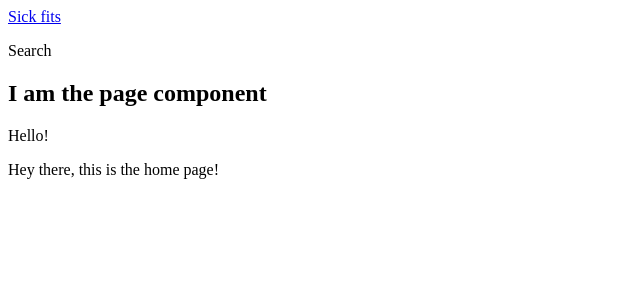
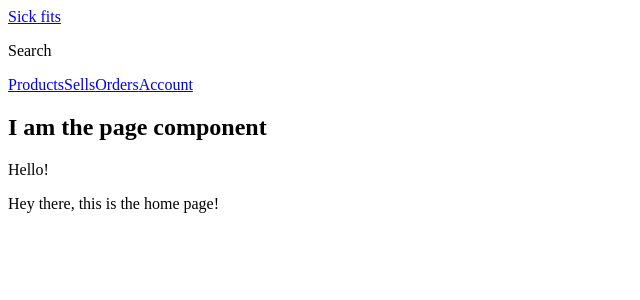
Before and after one commit to islomar/advanced-react-graphql-course, a Next.js app in the folder frontend/: page / in a window 1280 px wide. Shown: the top 300 px of the page, without its empty margins (0-640 px from the left). Built offline with nearby package versions, Linux system fonts and the light colour scheme.

Commit message:
Module 2: add a navigation bar to the Header, creating a <Nav> component

```diff
--- a/frontend/components/Header.js
+++ b/frontend/components/Header.js
@@ -1,4 +1,5 @@
 import Link from 'next/link';
+import Nav from './Nav';
 
 export default function Header() {
   return (
@@ -9,6 +10,7 @@ export default function Header() {
       <div className="sub-class">
         <p>Search</p>
       </div>
+      <Nav />
     </header>
   );
 }
--- /dev/null
+++ b/frontend/components/Nav.js
@@ -0,0 +1,12 @@
+import Link from 'next/link';
+
+export default function Nav() {
+  return (
+    <nav>
+      <Link href="/products">Products</Link>
+      <Link href="/sells">Sells</Link>
+      <Link href="/orders">Orders</Link>
+      <Link href="/account">Account</Link>
+    </nav>
+  );
+}
```
Also changed, not shown: 1 other file (tests, documents, lock files or other folders).
